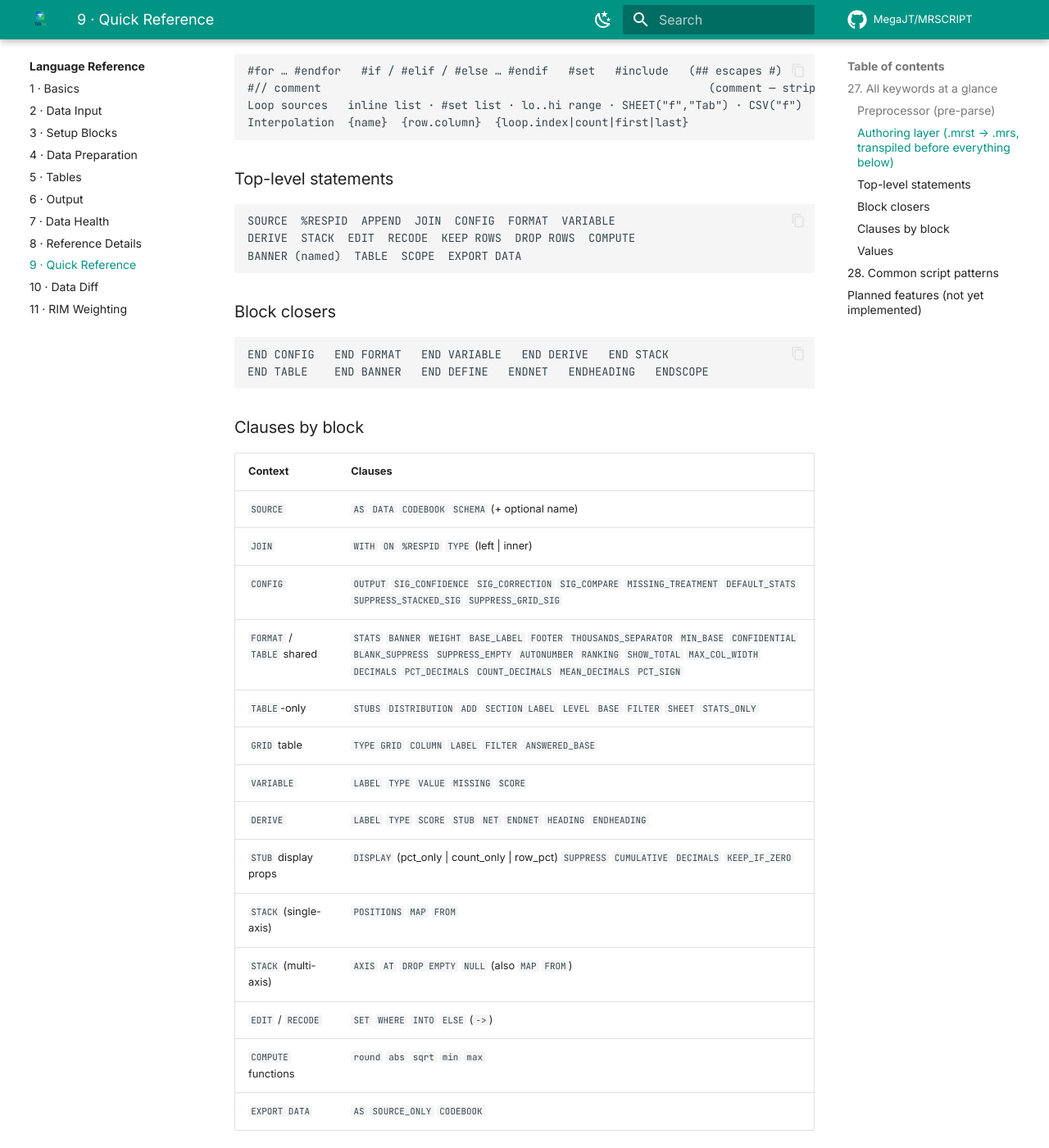
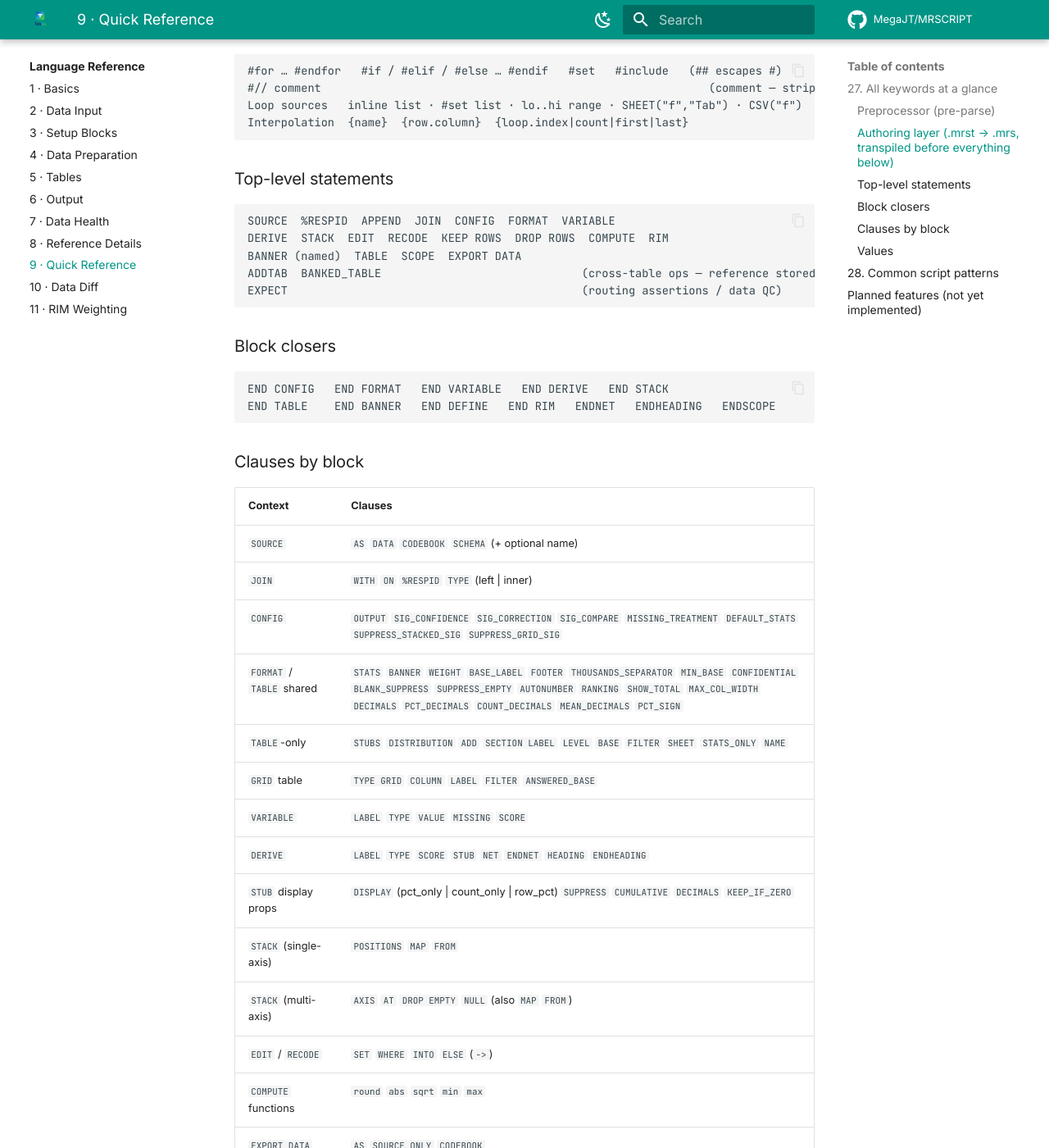
Before and after one commit to MegaJT/MRSCRIPT-docs, an MkDocs documentation site: the page built from docs/reference/quick-reference.md, in a window 1280 px wide and 1400 px high, scrolled down 379 px. Shown: the whole window at 82% size. Built offline with MkDocs 1.6.1 and Material for MkDocs 9.7.7, drawn with Linux system fonts in a browser that asks for light colours; a script that is not in the unit is left out; comment, search, counter and statistics services are not loaded; some of the changed text lies outside the part shown.

Commit message:
Docs: auto-sync from MRSCRIPT main

````diff
--- a/docs/reference/quick-reference.md
+++ b/docs/reference/quick-reference.md
@@ -21,15 +21,17 @@ Interpolation  {name}  {row.column}  {loop.index|count|first|last}
 
 ```text
 SOURCE  %RESPID  APPEND  JOIN  CONFIG  FORMAT  VARIABLE
-DERIVE  STACK  EDIT  RECODE  KEEP ROWS  DROP ROWS  COMPUTE
+DERIVE  STACK  EDIT  RECODE  KEEP ROWS  DROP ROWS  COMPUTE  RIM
 BANNER (named)  TABLE  SCOPE  EXPORT DATA
+ADDTAB  BANKED_TABLE                              (cross-table ops — reference stored tables by NAME)
+EXPECT                                            (routing assertions / data QC)
 ```
 
 ### Block closers
 
 ```text
 END CONFIG   END FORMAT   END VARIABLE   END DERIVE   END STACK
-END TABLE    END BANNER   END DEFINE   ENDNET   ENDHEADING   ENDSCOPE
+END TABLE    END BANNER   END DEFINE   END RIM   ENDNET   ENDHEADING   ENDSCOPE
 ```
 
 ### Clauses by block
@@ -40,7 +42,7 @@ END TABLE    END BANNER   END DEFINE   ENDNET   ENDHEADING   ENDSCOPE
 | `JOIN` | `WITH`  `ON`  `%RESPID`  `TYPE` (left \| inner) |
 | `CONFIG` | `OUTPUT`  `SIG_CONFIDENCE`  `SIG_CORRECTION`  `SIG_COMPARE`  `MISSING_TREATMENT`  `DEFAULT_STATS`  `SUPPRESS_STACKED_SIG`  `SUPPRESS_GRID_SIG` |
 | `FORMAT` / `TABLE` shared | `STATS`  `BANNER`  `WEIGHT`  `BASE_LABEL`  `FOOTER`  `THOUSANDS_SEPARATOR`  `MIN_BASE`  `CONFIDENTIAL`  `BLANK_SUPPRESS`  `SUPPRESS_EMPTY`  `AUTONUMBER`  `RANKING`  `SHOW_TOTAL`  `MAX_COL_WIDTH`  `DECIMALS`  `PCT_DECIMALS`  `COUNT_DECIMALS`  `MEAN_DECIMALS`  `PCT_SIGN` |
-| `TABLE`-only | `STUBS`  `DISTRIBUTION`  `ADD`  `SECTION LABEL`  `LEVEL`  `BASE`  `FILTER`  `SHEET`  `STATS_ONLY` |
+| `TABLE`-only | `STUBS`  `DISTRIBUTION`  `ADD`  `SECTION LABEL`  `LEVEL`  `BASE`  `FILTER`  `SHEET`  `STATS_ONLY`  `NAME` |
 | `GRID` table | `TYPE GRID`  `COLUMN`  `LABEL`  `FILTER`  `ANSWERED_BASE` |
 | `VARIABLE` | `LABEL`  `TYPE`  `VALUE`  `MISSING`  `SCORE` |
 | `DERIVE` | `LABEL`  `TYPE`  `SCORE`  `STUB`  `NET`  `ENDNET`  `HEADING`  `ENDHEADING` |
@@ -50,6 +52,10 @@ END TABLE    END BANNER   END DEFINE   ENDNET   ENDHEADING   ENDSCOPE
 | `EDIT` / `RECODE` | `SET`  `WHERE`  `INTO`  `ELSE`  (`->`) |
 | `COMPUTE` functions | `round`  `abs`  `sqrt`  `min`  `max` |
 | `EXPORT DATA` | `AS`  `SOURCE_ONLY`  `CODEBOOK` |
+| `RIM` | `DIMENSION`  `TARGETS`  `MAX_ITERATIONS`  `CONVERGENCE`  `WEIGHT_CAP`  `BASE_WEIGHT` |
+| `ADDTAB` | `TITLE`  `NAME`  (source table names as quoted strings) |
+| `BANKED_TABLE` | `TITLE`  `NAME`  (stub-source name + source table names as quoted strings) |
+| `EXPECT` | `WHERE`  `MISSING`  `ANSWERED`  (condition or sugar form) |
 
 ### Values
 
````
